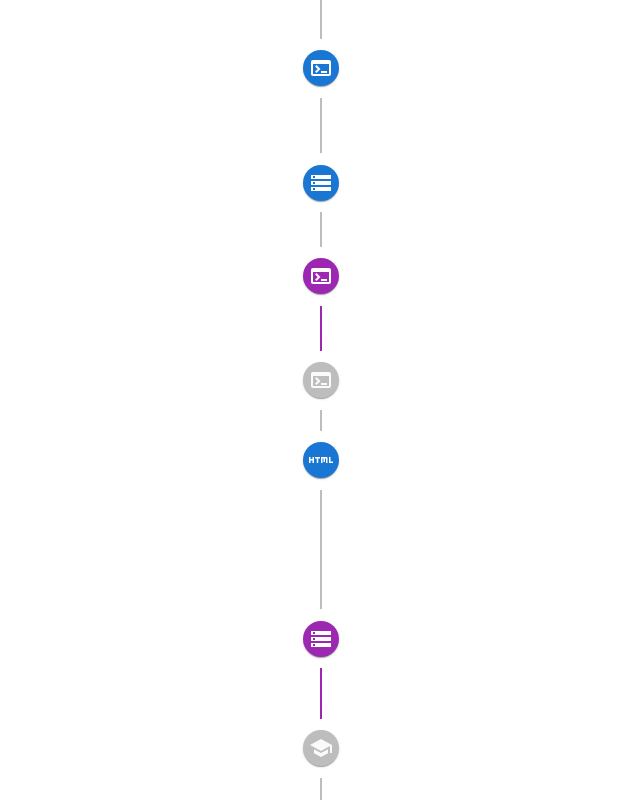
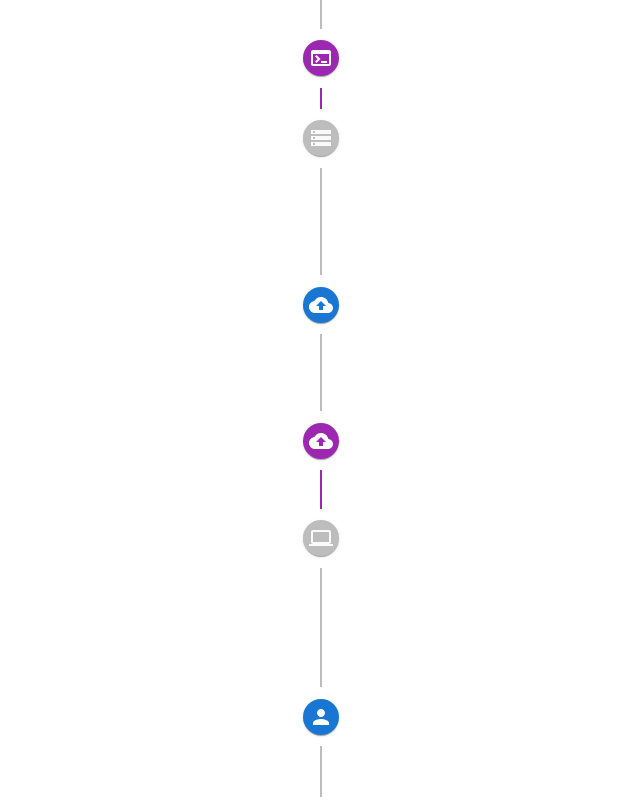
Before and after one commit to kprieto/mi-portafolio, a React (Create React App) app: page / in a window 1280 px wide. Shown: the part 5400-6200 px from the top of the page, without its empty margins (319-959 px from the left). Built offline with nearby package versions, Linux system fonts and the light colour scheme; the HTML template or start-up script is replaced by a standard one.

Commit message:
Actualización a certificados y cursos

```diff
--- a/src/components/certificados.jsx
+++ b/src/components/certificados.jsx
@@ -17,6 +17,7 @@ import certificadoNodeJs from '../assets/certificados/Certificate Nodejs.pdf';
 import certificadoQA from '../assets/certificados/Certificado Bootcamp QA Testing.pdf';
 import certificadoTS from '../assets/certificados/Certificado TS.pdf';
 import certificadoBootcampFrontend from '../assets/certificados/Certificado Bootcamp Premium de Desarrollo Web Frontend.pdf';
+import certificadoISlang from '../assets/certificados/certificates Advanced Intermediate.pdf';
 
 
 
@@ -41,7 +42,8 @@ const certificados = {
     certificadoNode: certificadoNodeJs,
     certificadoQAT: certificadoQA,
     certificadoTSP: certificadoTS,
-    certificadoBFrontend: certificadoBootcampFrontend
+    certificadoBFrontend: certificadoBootcampFrontend,
+    certificadoInglesSlang: certificadoISlang
 };
 
 export default certificados;
--- a/src/components/cursos.jsx
+++ b/src/components/cursos.jsx
@@ -26,6 +26,8 @@ import SupervisorAccountIcon from '@mui/icons-material/SupervisorAccount';
 import BackupIcon from '@mui/icons-material/Backup';
 import HtmlIcon from '@mui/icons-material/Html';
 import certificados from '../components/certificados';
+import PersonIcon from '@mui/icons-material/Person';
+
 import "../css/effect.css";
 
 function Cursos({showDiv}){
@@ -62,12 +64,12 @@ function Cursos({showDiv}){
                     </TimelineOppositeContent>
                     <TimelineSeparator>
                     <TimelineConnector />
-                    <TimelineDot color="secondary" >
+                    <TimelineDot  >
                         <DataArrayIcon />
                     </TimelineDot>
-                    <TimelineConnector sx={{ bgcolor: 'secondary.main' }}  />
+                    <TimelineConnector   />
                     </TimelineSeparator>
-                    <TimelineContent sx={{ py: '12px', px: 2 }}>
+                    <TimelineContent >
                     <Typography variant="h6" component="span" color="white">
                     Bootcamp de Java Profesional
                     </Typography>
@@ -84,7 +86,7 @@ function Cursos({showDiv}){
                     Presente
                     </TimelineOppositeContent>
                     <TimelineSeparator>
-                    <TimelineDot>
+                    <TimelineDot color="primary">
                         <ComputerIcon />
                     </TimelineDot>
                     <TimelineConnector />
@@ -108,10 +110,10 @@ function Cursos({showDiv}){
                     Presente
                     </TimelineOppositeContent>
                     <TimelineSeparator>
-                    <TimelineDot color="primary">
+                    <TimelineDot color="secondary">
                         <TerminalIcon />
                     </TimelineDot>
-                    <TimelineConnector />
+                    <TimelineConnector sx={{ bgcolor: 'secondary.main' }} />
                     </TimelineSeparator>
                     <TimelineContent sx={{ py: '12px', px: 2 }}>
                     <Typography variant="h6" component="span" color="white">
@@ -129,8 +131,7 @@ function Cursos({showDiv}){
                     Presente
                     </TimelineOppositeContent>
                     <TimelineSeparator>
-                    <TimelineConnector />
-                    <TimelineDot  color="primary">
+                    <TimelineDot >
                         <StorageIcon />
                     </TimelineDot>
                     <TimelineConnector  />
@@ -142,6 +143,99 @@ function Cursos({showDiv}){
                     <Typography color="white">Cisco Networking Academy transforma la vida de estudiantes,
                     educadores y comunidades gracias al poder de la tecnología, la
                     educación y las oportunidades profesionales.</Typography>
+                    </TimelineContent>
+                </TimelineItem>
+                <TimelineItem>
+                    <TimelineOppositeContent
+                    sx={{ m: 'auto 0' }}
+                    variant="body2"
+                    color="white"
+                    >
+                    Presente
+                    </TimelineOppositeContent>
+                    <TimelineSeparator>
+                    <TimelineConnector />
+                    <TimelineDot  color="primary">
+                        <BackupIcon />
+                    </TimelineDot>
+                    <TimelineConnector  />
+                    </TimelineSeparator>
+                    <TimelineContent sx={{ py: '12px', px: 2 }}>
+                    <Typography variant="h6" component="span" color="white">
+                        Curso de Preparación para la Certificación AZ‐900: Microsoft Azure Fundamentals
+                    </Typography>
+                    <Typography color="white">Está diseñado para darte una base sólida en computación en la nube,
+                        especialmente en el ecosistema de Microsoft Azure.</Typography>
+                    </TimelineContent>
+                </TimelineItem>
+                <TimelineItem>
+                    <TimelineOppositeContent
+                    sx={{ m: 'auto 0' }}
+                    variant="body2"
+                    color="white"
+                    >
+                    Presente
+                    </TimelineOppositeContent>
+                    <TimelineSeparator>
+                    <TimelineConnector />
+                    <TimelineDot  color="secondary">
+                        <BackupIcon />
+                    </TimelineDot>
+                    <TimelineConnector sx={{ bgcolor: 'secondary.main' }} />
+                    </TimelineSeparator>
+                    <TimelineContent sx={{ py: '12px', px: 2 }}>
+                    <Typography variant="h6" component="span" color="white">
+                        Curso de Preparación para la Certificación AWS Cloud Practitioner
+                    </Typography>
+                    <Typography color="white">Está diseñado para que domines los fundamentos de
+                        la nube de Amazon Web Services (AWS).</Typography>
+                    </TimelineContent>
+                </TimelineItem>
+                <TimelineItem>
+                    <TimelineOppositeContent
+                    sx={{ m: 'auto 0' }}
+                    variant="body2"
+                    color="white"
+                    >
+                    Presente
+                    </TimelineOppositeContent>
+                    <TimelineSeparator>
+                    <TimelineDot>
+                        <ComputerIcon />
+                    </TimelineDot>
+                    <TimelineConnector  />
+                    </TimelineSeparator>
+                    <TimelineContent sx={{ py: '12px', px: 2 }}>
+                    <Typography variant="h6" component="span" color="white">
+                        Curso de Programación en Python
+                    </Typography>
+                    <Typography color="white">Está diseñado para que aprendas desde cero
+                        hasta un nivel práctico y profesional, ideal si estás consolidando
+                        tus habilidades para backend, automatización o análisis de datos.</Typography>
+                    </TimelineContent>
+                </TimelineItem>
+                <TimelineItem>
+                    <TimelineOppositeContent
+                    sx={{ m: 'auto 0' }}
+                    variant="body2"
+                    color="white"
+                    >
+                    Presente
+                    </TimelineOppositeContent>
+                    <TimelineSeparator>
+                    <TimelineConnector />
+                    <TimelineDot  color="primary">
+                        <PersonIcon />
+                    </TimelineDot>
+                    <TimelineConnector  />
+                    </TimelineSeparator>
+                    <TimelineContent sx={{ py: '12px', px: 2 }}>
+                    <Typography variant="h6" component="span" color="white">
+                        MODAM Diplomado en Soft Skills y Habilidades Directivas
+                    </Typography>
+                    <Typography color="white">Está diseñado para fortalecer tanto el liderazgo
+                        como las competencias interpersonales, algo que encaja perfecto con
+                        el enfoque en branding, emprendimiento y seguridad en sistemas.</Typography>
                     </TimelineContent>
                 </TimelineItem>
                 <TimelineItem>
@@ -361,7 +455,21 @@ function Cursos({showDiv}){
                     </TimelineSeparator>
                     <TimelineContent sx={{ py: '12px', px: 2 }}>
                     <Typography variant="h6" component="span" color="white">
-                    Inglés Slang
+                    <div className="grupo-hover">
+                        <span className="nombre-certificado">Inglés Slang  </span>
+
+                        <div className="cuadro-certificado">
+                            <iframe
+                            src={certificados.certificadoInglesSlang}
+                            title="Certificado Advanced Intermediate PDF"
+                            width="300"
+                            height="200"
+                            />
+                            <a href={certificados.certificadoInglesSlang} download="Certificado Advanced Intermediate.pdf">
+                            Descargar PDF
+                            </a>
+                        </div>
+                    </div>
                     </Typography>
                     <Typography color="white">Programa para aprender Inglés.</Typography>
                     </TimelineContent>
```
Also changed, not shown: 1 other file (tests, documents, lock files or other folders).
